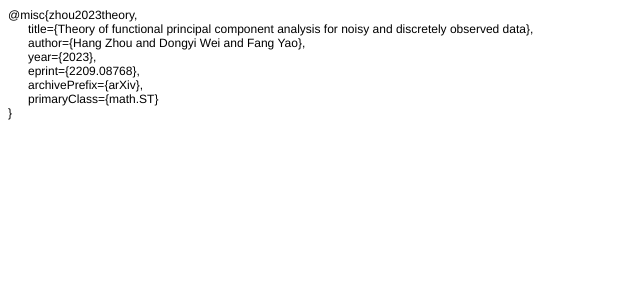
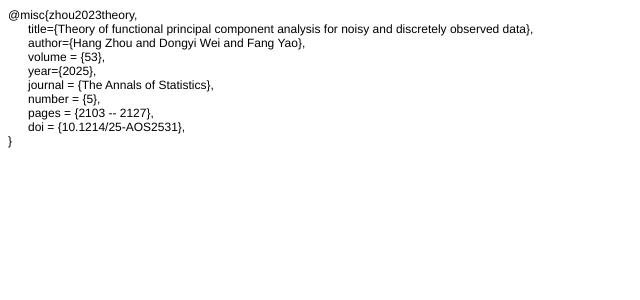
Before and after one commit to hg-zh/hg-zh.github.io, a Jekyll site: the page files/arXiv_FPCA.html, which Jekyll copies as it is, in a window 1280 px wide. Shown: the top 300 px of the page, without its empty margins (0-640 px from the left). Built offline with Jekyll 4.4.1, drawn with Linux system fonts in a browser that asks for light colours.

Commit message:
Update arXiv_FPCA.html

```diff
--- a/files/arXiv_FPCA.html
+++ b/files/arXiv_FPCA.html
@@ -14,10 +14,12 @@
 <p class="p1">@misc{zhou2023theory,</p>
 <p class="p1"><span class="Apple-converted-space">      </span>title={Theory of functional principal component analysis for noisy and discretely observed data},<span class="Apple-converted-space"> </span></p>
 <p class="p1"><span class="Apple-converted-space">      </span>author={Hang Zhou and Dongyi Wei and Fang Yao},</p>
-<p class="p1"><span class="Apple-converted-space">      </span>year={2023},</p>
-<p class="p1"><span class="Apple-converted-space">      </span>eprint={2209.08768},</p>
-<p class="p1"><span class="Apple-converted-space">      </span>archivePrefix={arXiv},</p>
-<p class="p1"><span class="Apple-converted-space">      </span>primaryClass={math.ST}</p>
-<p class="p1">}</p>
+<p class="p1"><span class="s1"><span class="Apple-converted-space">      </span>volume = {53},</span></p>
+<p class="p1"><span class="s1"><span class="Apple-converted-space">      </span>year={2025},</span></p>
+<p class="p1"><span class="s1"><span class="Apple-converted-space">      </span>journal = {The Annals of Statistics},</span></p>
+<p class="p1"><span class="s1"><span class="Apple-converted-space">      </span>number = {5},</span></p>
+<p class="p1"><span class="s1"><span class="Apple-converted-space">      </span>pages = {2103 -- 2127},</span></p>
+<p class="p1"><span class="s1"><span class="Apple-converted-space">      </span>doi = {10.1214/25-AOS2531},<span class="Apple-converted-space"> </span></span></p>
+<p class="p1"><span class="s1">}</span></p>
 </body>
 </html>
```
